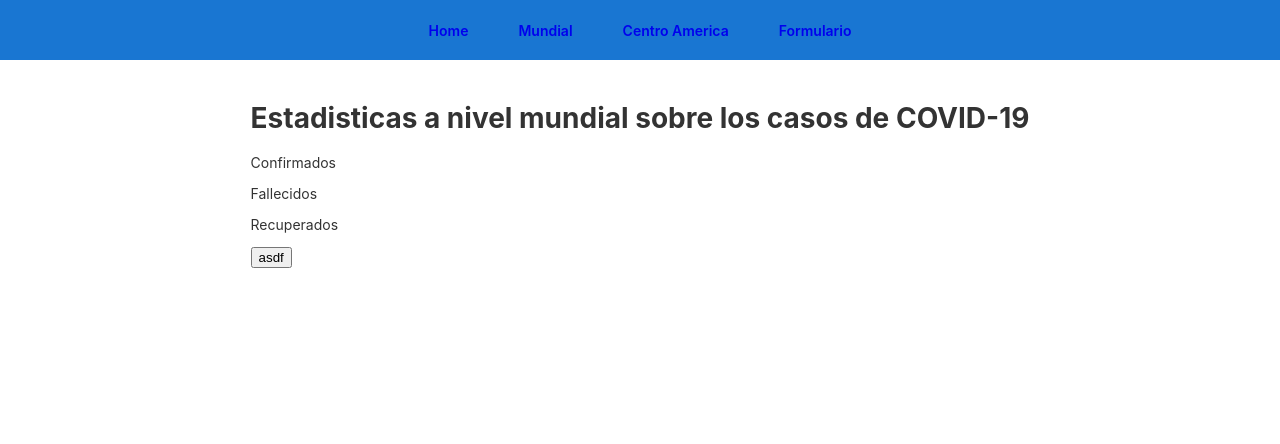
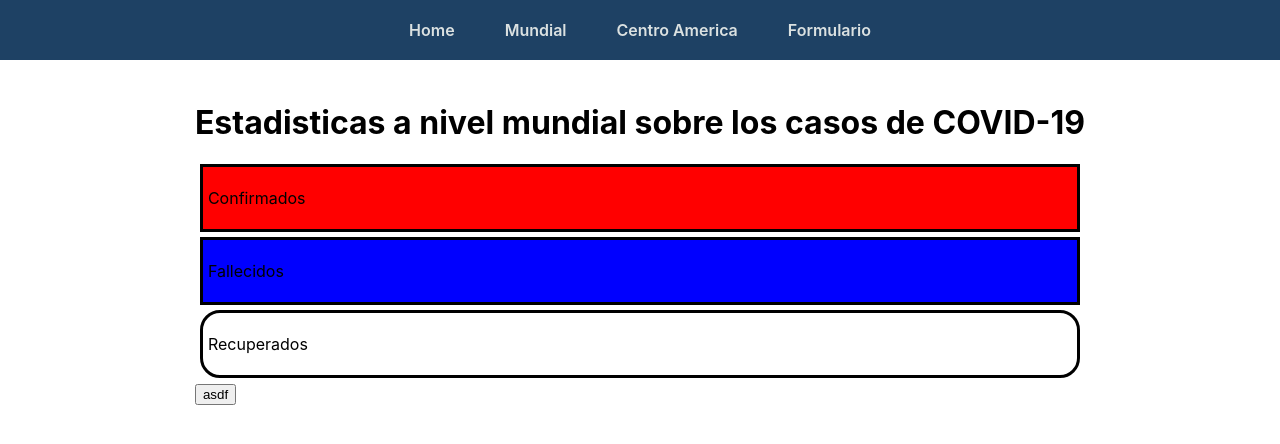
Before and after one commit to JRaulSierra/casosCovid-Angular, an Angular app: page /mundial in a window 1280 px wide. Shown: the top 444 px of the page. Built offline with nearby package versions, Linux system fonts and the light colour scheme; no server answers.

Commit message:
Metodos de Sass, funciones y constantes

```diff
--- a/src/app/app.component.html
+++ b/src/app/app.component.html
@@ -1,54 +1,4 @@
-<!-- * * * * * * * * * * * * * * * * * * * * * * * * * * * * * * * -->
-<!-- * * * * * * * * * * * The content below * * * * * * * * * * * -->
-<!-- * * * * * * * * * * is only a placeholder * * * * * * * * * * -->
-<!-- * * * * * * * * * * and can be replaced. * * * * * * * * * * * -->
-<!-- * * * * * * * * * * * * * * * * * * * * * * * * * * * * * * * -->
-<!-- * * * * * * * * * Delete the template below * * * * * * * * * * -->
-<!-- * * * * * * * to get started with your project! * * * * * * * * -->
-<!-- * * * * * * * * * * * * * * * * * * * * * * * * * * * * * * * -->
 
-<style>
-  :host {
-    font-family: -apple-system, BlinkMacSystemFont, "Segoe UI", Roboto,
-      Helvetica, Arial, sans-serif, "Apple Color Emoji", "Segoe UI Emoji",
-      "Segoe UI Symbol";
-    font-size: 14px;
-    color: #333;
-    box-sizing: border-box;
-    -webkit-font-smoothing: antialiased;
-    -moz-osx-font-smoothing: grayscale;
-  }
-
-  .toolbar {
-    position: absolute;
-    top: 0;
-    left: 0;
-    right: 0;
-    height: 60px;
-    display: flex;
-    align-items: center;
-    justify-content: center;
-    background-color: #1976d2;
-    color: white;
-    font-weight: 600;
-  }
-
-  .toolbar a{
-    margin: 0 25px;
-    text-decoration: none;
-  }
-
-
-  .content {
-    display: flex;
-    margin: 82px auto 32px;
-    padding: 0 16px;
-    max-width: 960px;
-    flex-direction: column;
-    align-items: center;
-  }
-
-</style>
 
 <!-- Toolbar -->
 <div class="toolbar" role="banner">
--- a/src/app/app.component.scss
+++ b/src/app/app.component.scss
@@ -0,0 +1,43 @@
+@import '_colors';
+
+:host {
+    font-family: -apple-system, BlinkMacSystemFont, "Segoe UI", Roboto,
+      Helvetica, Arial, sans-serif, "Apple Color Emoji", "Segoe UI Emoji",
+      "Segoe UI Symbol";
+  }
+
+  .toolbar {
+    position: absolute;
+    top: 0;
+    left: 0;
+    right: 0;
+    height: 60px;
+    display: flex;
+    align-items: center;
+    justify-content: center;
+    background-color: $blue_color;
+    font-weight: 600;
+    a{
+      color: $navFont_color;
+    };
+  }
+
+  a:visited{
+    color: $navFont_color;
+  }
+
+
+  .toolbar a{
+    margin: 0 25px;
+    text-decoration: none;
+  }
+
+
+  .content {
+    display: flex;
+    margin: 82px auto 32px;
+    padding: 0 16px;
+    max-width: 960px;
+    flex-direction: column;
+    align-items: center;
+  }
--- a/src/app/globalStyles/_colors.scss
+++ b/src/app/globalStyles/_colors.scss
@@ -1,3 +1,26 @@
 // Creacion de dos variables globales para utilizar en todo el proyecto
-$blue_color: #1976d2;
-$card_color: #5ba1e7;
+$blue_color: #1e4164;
+$navFont_color: #DbE1E1;
+$title_color: #1976d2;
+
+$cardwidth: 300px, 500px;
+
+
+
+@mixin btn-op1($colorHover: royalblue){
+    border-radius: 20px;
+    w
+    &:hover{
+        background-color: $colorHover;
+    }
+}
+
+@mixin cardStyle($borderr) {
+    margin: 5px;
+    padding: 5px;
+    border-style: solid;
+
+    @if $borderr {
+        border-radius: 20px;
+    }
+}
--- a/src/app/modules/navi/pages/c-a/c-a.component.html
+++ b/src/app/modules/navi/pages/c-a/c-a.component.html
@@ -1 +1,63 @@
-<p>c-a works!</p>
+
+<div >
+  <div class="title">
+    <h2>Medidas de seguridad personal</h2>
+  </div>
+  <div class="card-1">
+    <h4>Mantenga una distancia de 6 pies de los demás</h4>
+    <p class="listitem">
+      Dentro de su casa: evite el contacto cercano con las personas que están
+      enfermas;
+    </p>
+    <p class="listitem">
+      <span>Fuera de su casa:</span> mantenga una distancia de 6 pies de las
+      personas que no viven en su hogar.
+    </p>
+  </div>
+  <div class="card-2">
+    <h4>Evite las grandes aglomeraciones y los espacios mal ventilados</h4>
+    <p>
+      Estar en espacios con <span>aglomeraciones como restaurantes</span> ,
+      bares, gimnasios o cines aumenta su riesgo de COVID-19.
+    </p>
+  </div>
+  <div class="card-3">
+    <h4>Lavarse las manos frecuentemente</h4>
+    <p>
+      Lávese las manos con <span>frecuencia con agua y jabón</span> por al menos
+      20 segundos, especialmente después de haber estado:
+    </p>
+    <p>en un lugar público</p>
+    <p>después de sonarse la nariz</p>
+    <p>toser o estornudar.</p>
+  </div>
+  <div class="card-4">
+    <h4>Limpie y desinfecte</h4>
+    <p>
+      Limpie las superficies de alto contacto a diario. Esto incluye las mesas,
+      las manijas de las puertas, los interruptores de luz, los mesones,
+      <span>las barandas, los escritorios, los teléfonos</span> , los teclados,
+      los inodoros, los grifos, los lavamanos y los lavaplatos.
+    </p>
+  </div>
+  <div class="card-5">
+    <h4>Limpie y desinfecte</h4>
+    <p>
+      Limpie las superficies de alto contacto a diario. Esto incluye las mesas,
+      las manijas de las puertas, los interruptores de luz, los mesones,<span
+        >las barandas, los escritorios, los teléfonos</span
+      >
+      , los inodoros, los grifos, los lavamanos y los lavaplatos.
+    </p>
+  </div>
+  <div class="card-6">
+    <h4>Limpie y desinfecte</h4>
+    <p>
+      Limpie las superficies de alto contacto a diario. Esto incluye las mesas,
+      las manijas de las puertas, los interruptores de luz, los mesones,<span
+        >las barandas, los escritorios, los teléfonos</span
+      >
+      , los inodoros, los grifos, los lavamanos y los lavaplatos.
+    </p>
+  </div>
+</div>
--- a/src/app/modules/navi/pages/c-a/c-a.component.scss
+++ b/src/app/modules/navi/pages/c-a/c-a.component.scss
@@ -0,0 +1,17 @@
+@import '_colors';
+
+$x:1;
+
+@while $x < 7 {
+    .card-#{$x}{
+        @include cardStyle(true);
+        width: 100px*$x;
+    }
+    $x: $x + 1;
+}
+
+@for $i from 1 to 7 {
+    .card-#{$i}{
+        background-color: #abe;
+    }
+}
--- a/src/app/modules/navi/pages/home/home.component.html
+++ b/src/app/modules/navi/pages/home/home.component.html
@@ -1,5 +1,5 @@
 <div>
-  <h1>{{texto}}</h1>
-  <a routerLink="mundial" type="button" >Mundial</a>
-  <button  type="button" >Centro America</button>
+  <h1>{{ texto }}</h1>
+  <button class="btnmundi">Mundial</button>
+  <button class="btncentro">Centro America</button>
 </div>
--- a/src/app/modules/navi/pages/home/home.component.scss
+++ b/src/app/modules/navi/pages/home/home.component.scss
@@ -0,0 +1,13 @@
+@import '_colors';
+
+h1{
+    color: $title_color;
+}
+
+.btnmundi{
+    @include btn-op1($colorHover: $blue_color);
+}
+
+.btncentro{
+    @include btn-op1();
+}
--- a/src/app/modules/navi/pages/mundial/mundial.component.html
+++ b/src/app/modules/navi/pages/mundial/mundial.component.html
@@ -1,20 +1,16 @@
-<h1>{{texto}}</h1>
-<div className="cards">
-    <div className="card">
-
+<h1>{{ texto }}</h1>
+<div class="cards">
+  <div class="card-red">
     <div><p>Confirmados</p></div>
-      <div>{{confirmados}}</div>
+    <div>{{ confirmados }}</div>
   </div>
-    <div className="card">
-
+  <div class="card-blue">
     <div><p>Fallecidos</p></div>
-      <div>{{fallecidos}}</div>
+    <div>{{ fallecidos }}</div>
   </div>
-    <div className="card">
-
+  <div class="card2">
     <div><p>Recuperados</p></div>
-      <div>{{recuperados}}</div>
+    <div>{{ recuperados }}</div>
   </div>
 </div>
 <button (click)="btn()">asdf</button>
-  <div>{{fallecidos}}</div>
--- a/src/app/modules/navi/pages/mundial/mundial.component.scss
+++ b/src/app/modules/navi/pages/mundial/mundial.component.scss
@@ -0,0 +1,13 @@
+@import '_colors';
+
+
+@each $color in red, blue {
+    .card-#{$color}{
+        background-color: $color;
+        @include cardStyle(false)
+    }
+}
+
+.card2{
+    @include cardStyle(true)
+}
```
Lines whose indentation alone changed are shown as unchanged.
